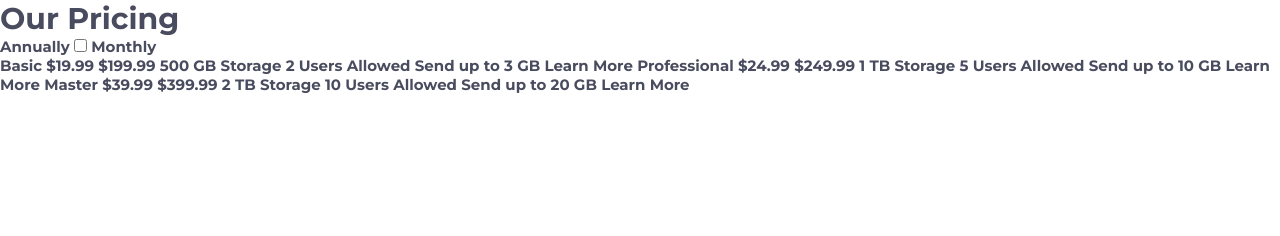
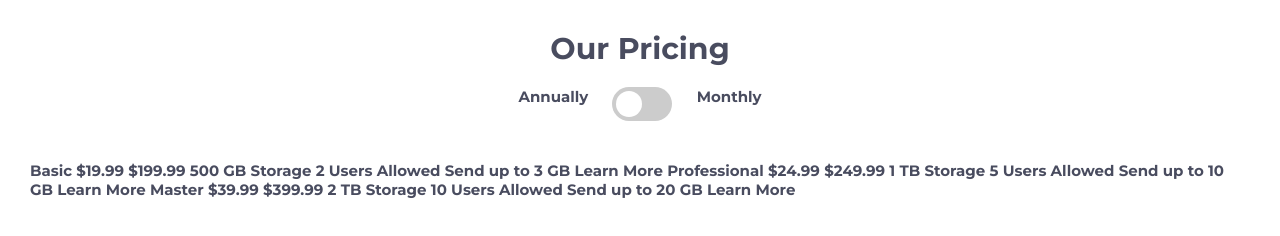
Before and after one commit to AriaFeather/Price-Component, a website: page index.html in a window 1280 px wide. Drawn offline with Linux system fonts and the light colour scheme.

Commit message:
Completed Header & Switch Styling

```diff
--- a/index.html
+++ b/index.html
@@ -19,9 +19,9 @@
       <h1 class="header__heading">Our Pricing</h1>
       <p class="header__options">
         <span class="">Annually</span>
-        <label for="checkbox">
+        <label class="switch">
           <input type="checkbox" name="" id="text-toggle" onclick="toggleText()">
-          <span class="switch round"></span>
+          <span class="slider round"></span>
         </label>
         <span class="">Monthly</span>
       </p>
--- a/sass/base/_base.scss
+++ b/sass/base/_base.scss
@@ -13,5 +13,6 @@ body{
     font-size: $default-font-size;
     font-family: $default-font-family;
     color: $color-neutral-4;
+    padding: 3rem;
     box-sizing: border-box;
 }
--- /dev/null
+++ b/sass/components/_switchtoggle.scss
@@ -0,0 +1,53 @@
+.switch {
+    position: relative;
+    display: inline-block;
+    width: 60px;
+    height: 34px;
+    margin: 0 2rem;
+    & input {
+        opacity: 0;
+        width: 0;
+        height: 0;
+      }
+  }
+
+
+
+  /* The slider */
+.slider {
+    cursor: pointer;
+    position: absolute;
+    top: 0;
+    left: 0;
+    right: 0;
+    bottom: 0;
+    background-color: #ccc;
+    &:before {
+        position: absolute;
+        content: "";
+        height: 26px;
+        width: 26px;
+        left: 4px;
+        bottom: 4px;
+        background-color: white;
+      }
+    &.round {
+      border-radius: 34px;
+      transition: .4s;
+      &:before {
+          border-radius: 50%;
+          transition: .4s;
+        }
+    }
+  }
+
+  input:checked + .slider {
+    background-image: $color-primary-linear;
+    transition: .4s;
+    &:before {
+        -webkit-transform: translateX(26px);
+        -ms-transform: translateX(26px);
+        transform: translateX(26px);
+        transition: .4s;
+      }
+  }
--- a/sass/main.scss
+++ b/sass/main.scss
@@ -6,5 +6,7 @@
 @import "base/animations";
 @import "base/base";
 @import "base/utilities";
+//COMPONENTS
+@import "components/switchtoggle";
 //PAGES
 @import "pages/home";
--- a/sass/pages/_home.scss
+++ b/sass/pages/_home.scss
@@ -0,0 +1,9 @@
+.header{
+    &__box{
+        text-align: center;
+        margin-bottom: 4rem;
+    }
+    &__heading{
+        margin-bottom: 2rem;
+    }
+}
```
Also changed, not shown: public/style.css, 1 other file.
